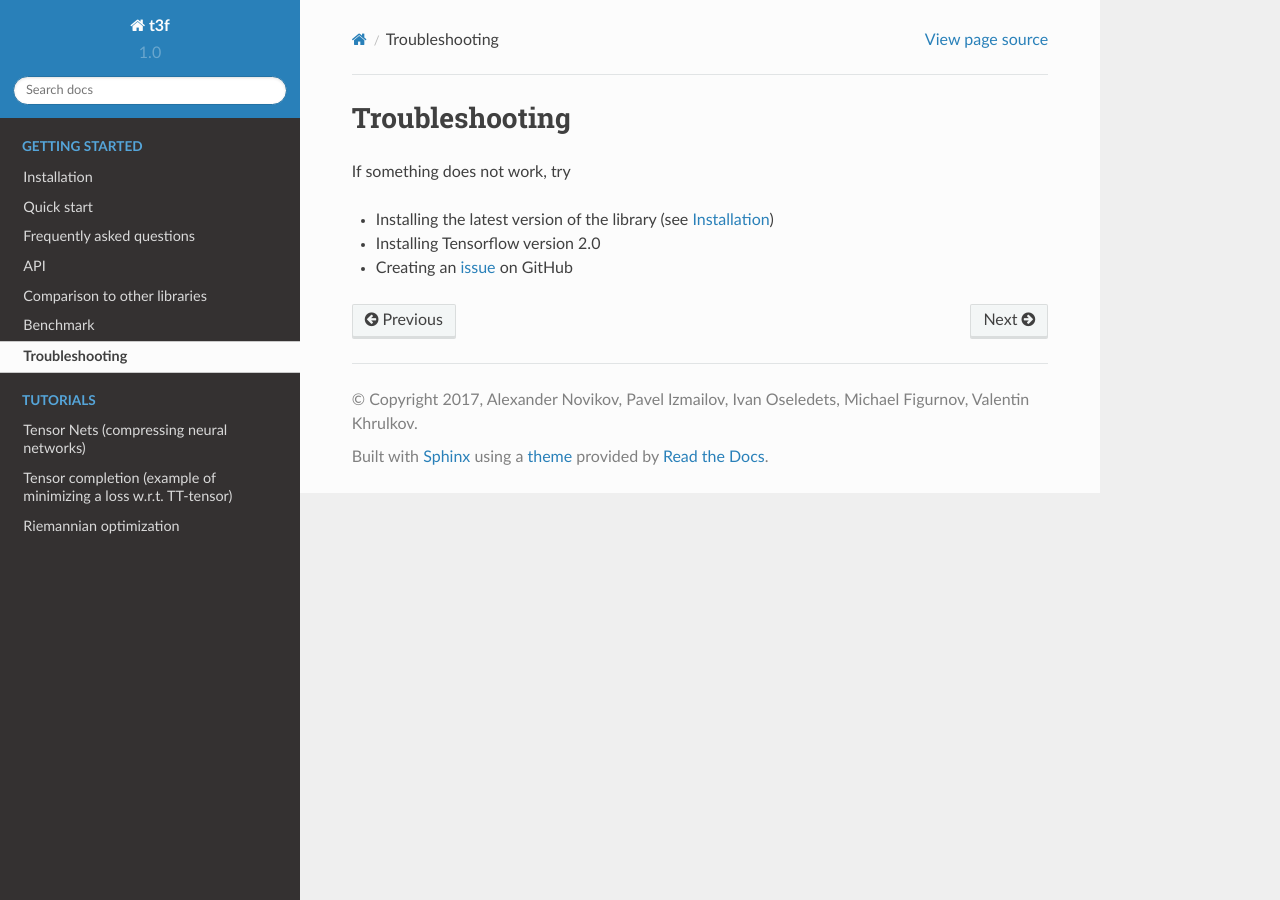
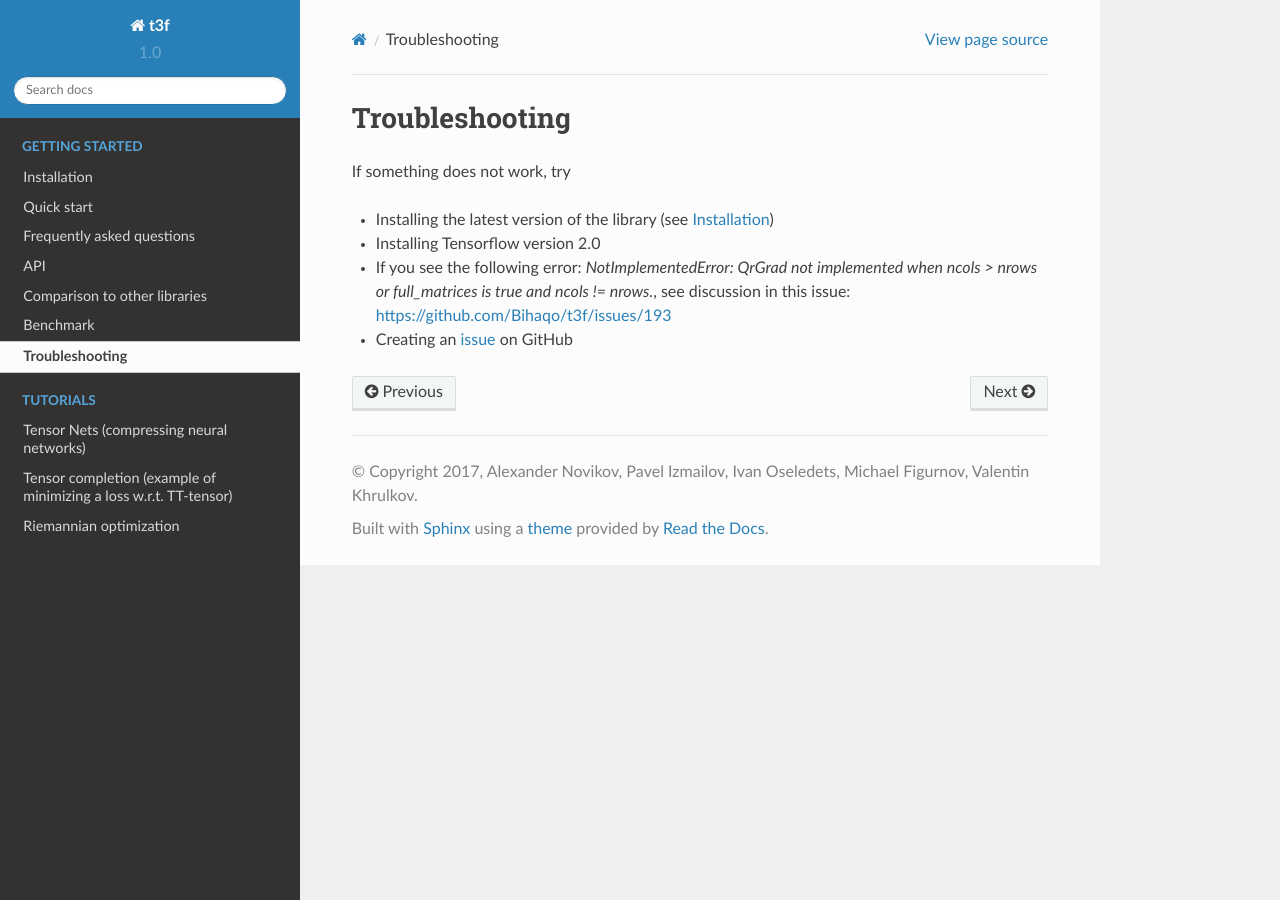
Before and after one commit to Bihaqo/t3f, a Sphinx documentation site: the page built from docs/troubleshooting.rst, in a window 1280 px wide. Built offline with Sphinx 7.4.7 and the Read the Docs theme 2.0.0, drawn with Linux system fonts in a browser that asks for light colours.

Commit message:
Add additional troubleshooting point about too large ranks

```diff
--- a/docs/troubleshooting.rst
+++ b/docs/troubleshooting.rst
@@ -9,6 +9,8 @@ If something does not work, try
 
 * Installing Tensorflow version 2.0
 
+* If you see the following error: `NotImplementedError: QrGrad not implemented when ncols > nrows or full_matrices is true and ncols != nrows.`, see discussion in this issue: https://github.com/Bihaqo/t3f/issues/193
+
 * Creating an issue_ on GitHub
 
 .. _issue: https://github.com/Bihaqo/t3f/issues/new
```
